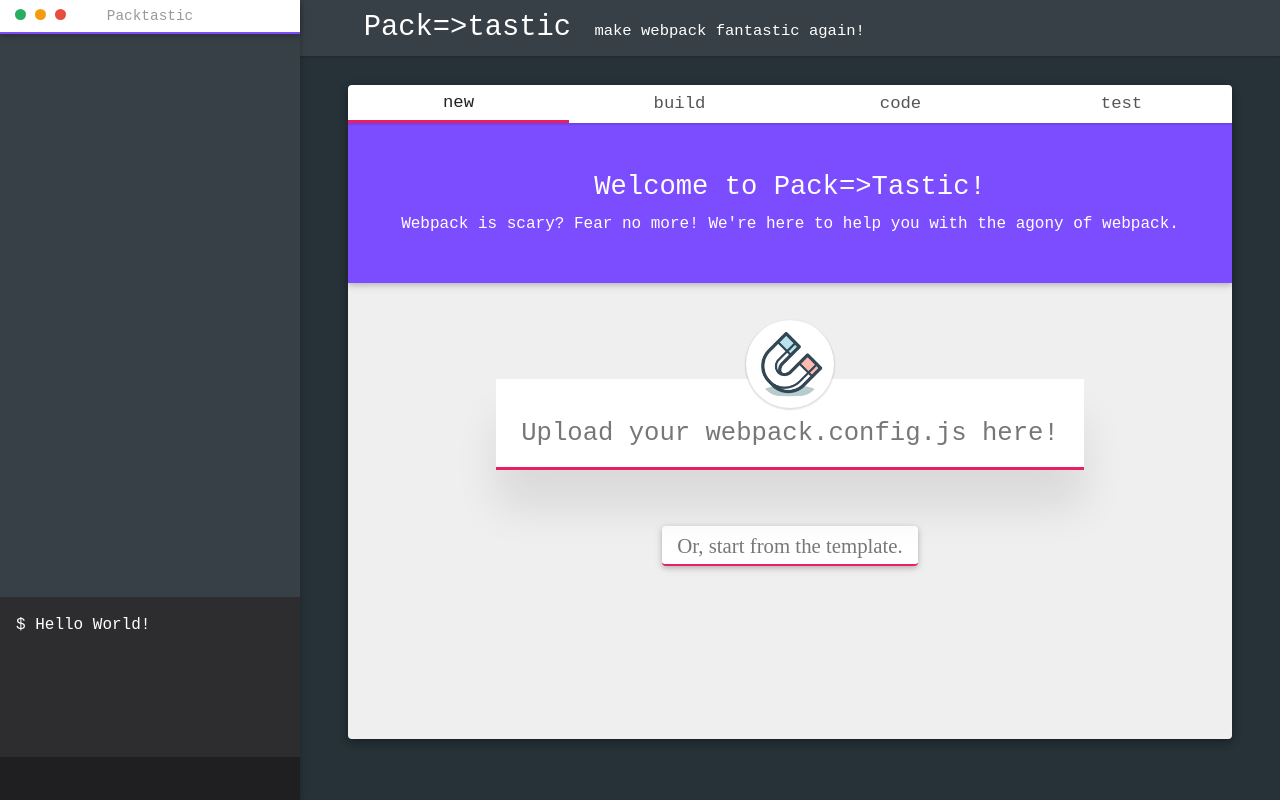
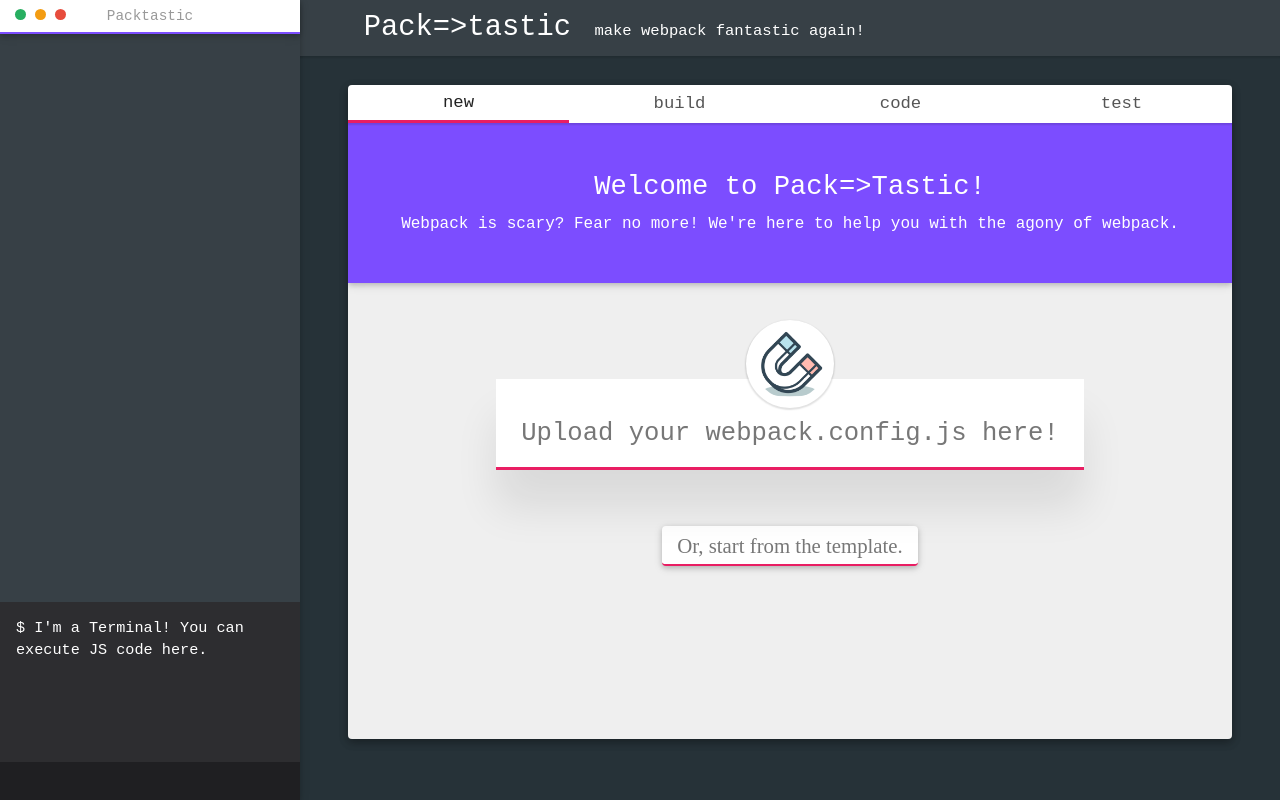
Before and after one commit to heypoom/pwahacks, a React app: page /new in a window 1280 px wide. Built offline with nearby package versions, Linux system fonts and the light colour scheme; a web font is replaced by a local one.

Commit message:
:art: Minor Tweaks and Added Favicon

```diff
--- a/src/components/Code/Code.sass
+++ b/src/components/Code/Code.sass
@@ -10,7 +10,7 @@
   color: white
   background: transparent !important
   font-family: "Fira Code"
-  line-height: 1.6em
+  line-height: 1.5em
   font-weight: 300
   white-space: pre-wrap
   width: 100% !important
@@ -25,3 +25,6 @@
 
     .ace_gutter-active-line
       background: rgba(0, 0, 0, 0.15) !important
+
+    .ace_scrollbar
+      display: none
--- a/src/components/Code/index.js
+++ b/src/components/Code/index.js
@@ -6,7 +6,6 @@ import "brace/ext/language_tools"
 import "brace/theme/twilight"
 
 import "brace/mode/javascript"
-import "brace/snippets/javascript"
 
 import {setCode} from "../../ducks/app"
 
@@ -18,9 +17,8 @@ const CodeEditor = ({code, setCode: onChange}) => (
       mode="javascript"
       theme="twilight"
       name="codeeditor"
-      fontSize="1.1em"
+      fontSize="1.05em"
       className={s.code}
-      setOptions={{enableSnippets: true}}
       editorProps={{$blockScrolling: Infinity}}
       value={code}
       onChange={onChange}
--- a/src/components/Terminal/Terminal.sass
+++ b/src/components/Terminal/Terminal.sass
@@ -4,7 +4,6 @@
   width: 100%
   background: #2d2d30
   color: #fff
-  // overflow-y: scroll
 
   .clear
     position: absolute
@@ -18,9 +17,15 @@
 .console
   height: 10em
   padding: 1em
+  overflow-y: scroll
+
+  &::-webkit-scrollbar
+    width: 0px
+    background: transparent
 
   .log
-    line-height: 1.6em
+    font-size: 0.95em
+    line-height: 1.4em
 
 .term
   width: 100%
@@ -31,4 +36,4 @@
   color: #fff
   padding: .6em 1em
   font-family: "Fira Code"
-  font-size: 1.15em
+  font-size: 1em
--- a/src/components/Terminal/index.js
+++ b/src/components/Terminal/index.js
@@ -4,26 +4,38 @@ import s from "./Terminal.sass"
 
 export default class Terminal extends Component {
   state = {
-    logs: ["$ Hello World!"],
+    logs: [{text: "$ I'm a Terminal! You can execute JS code here."}],
     term: ""
   }
 
+  onChange = e => this.setState({term: e.target.value})
+
   handleTerm = e => {
     if (e.key === "Enter") {
+      /* eslint no-eval: 0 */
+      let text
+      let level
+
+      try {
+        text = eval(this.state.term)
+      } catch (err) {
+        text = err
+        level = "error"
+      }
+
       this.setState({
-        logs: [this.state.term, ...this.state.logs]
+        logs: [{text, level}, ...this.state.logs]
       })
     }
   }
 
-  onChange = e => this.setState({term: e.target.value})
 
   render = () => (
     <div className={s.wrapper}>
       <div className={s.console}>
-        {this.state.logs.map(item => (
-          <div className={s.log} key={item}>
-            {item}
+        {this.state.logs.map((item, i) => (
+          <div className={s.log} key={i}>
+            {item.text}
           </div>
         ))}
       </div>
--- a/src/components/Workspace/Workspace.sass
+++ b/src/components/Workspace/Workspace.sass
@@ -13,7 +13,7 @@
   box-shadow: 0 2px 5px 0 rgba(0,0,0,0.16), 0 2px 10px 0 rgba(0,0,0,0.12)
   position: fixed
   width: 300px
-  z-index: 3
+  z-index: 5
 
   @media screen and (max-width: $breakpoint)
     display: none
@@ -137,7 +137,7 @@ section.workspace
   cursor: pointer
   fill: white
   box-shadow: $z1
-  z-index: 4
+  z-index: 6
 
   @media screen and (min-width: $breakpoint)
     display: none
```
Also changed, not shown: 1 other file (tests, documents, lock files or other folders).
